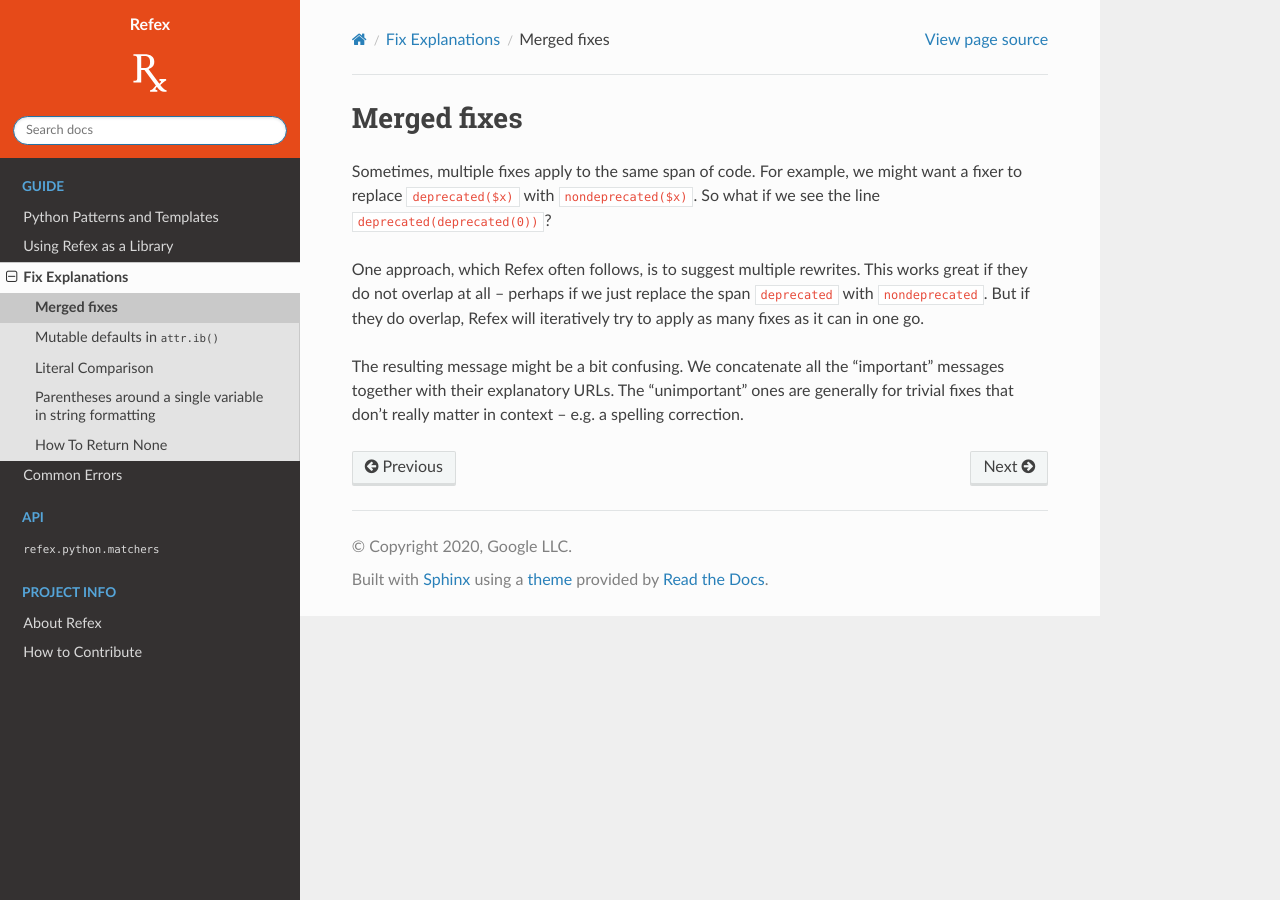
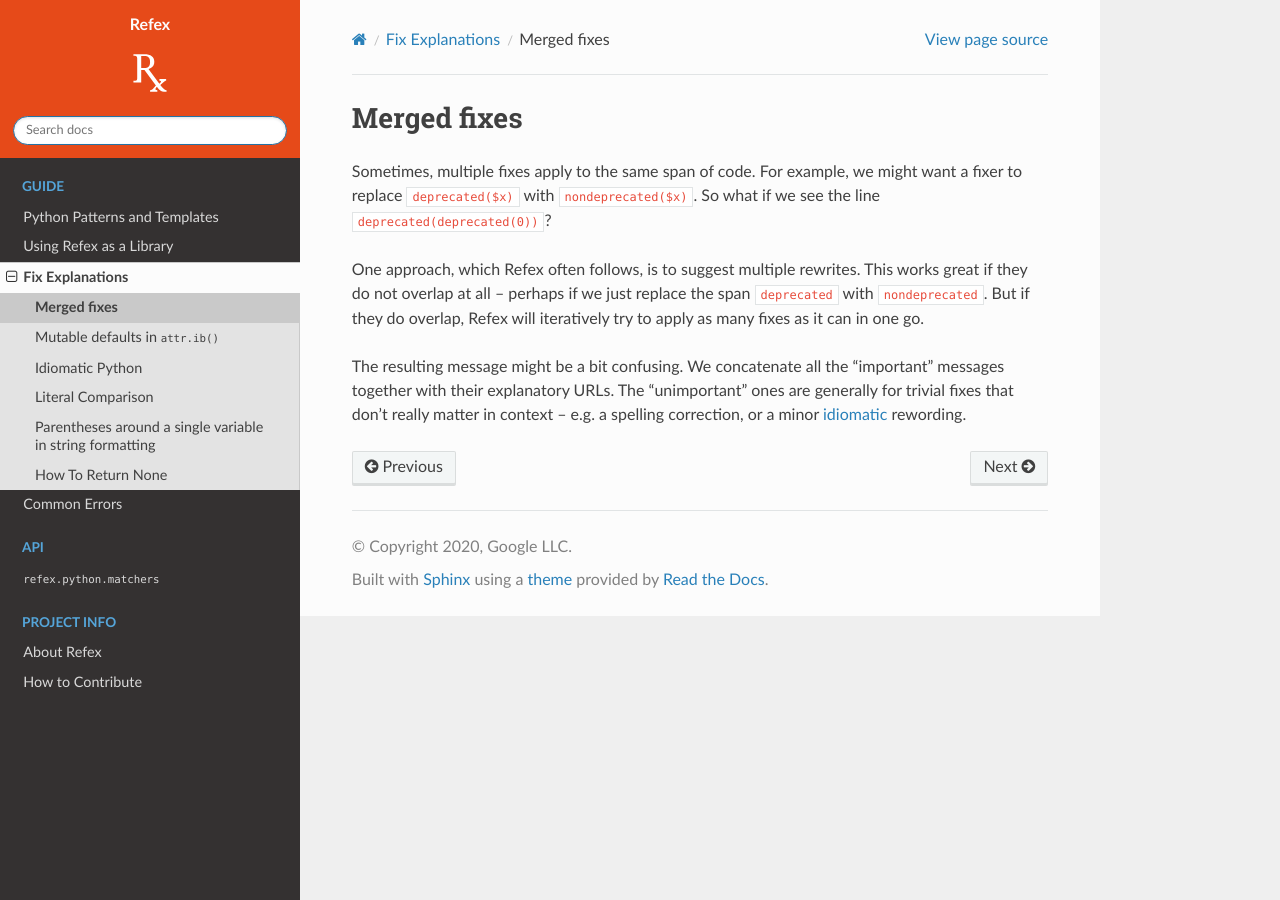
Before and after one commit to ssbr/refex, a Sphinx documentation site: the page built from docs/guide/fixers/merged.rst, in a window 1280 px wide. Built offline with Sphinx 7.4.7 and the Read the Docs theme 2.0.0, drawn with Linux system fonts in a browser that asks for light colours.

Commit message:
Add idiom fix description.
This seemed too trivial to bother porting over, but I need 100% reversibility, so I need a non-None URL... Ah well.

PiperOrigin-RevId: 329792713

```diff
--- a/docs/guide/fixers/index.rst
+++ b/docs/guide/fixers/index.rst
@@ -6,6 +6,7 @@ Fix Explanations
 
    merged
    attrib_default
+   idiom
    literal_comparison
    superfluous_parens
    return_none
--- a/docs/guide/fixers/merged.rst
+++ b/docs/guide/fixers/merged.rst
@@ -13,4 +13,4 @@ iteratively try to apply as many fixes as it can in one go.
 The resulting message might be a bit confusing. We concatenate all the
 "important" messages together with their explanatory URLs. The "unimportant"
 ones are generally for trivial fixes that don't really matter in context -- e.g.
-a spelling correction.
+a spelling correction, or a minor :doc:`idiomatic <idiom>` rewording.
```
Also changed, not shown: docs/guide/fixers/idiom.rst (added, +7 -0 lines), 1 other file.
